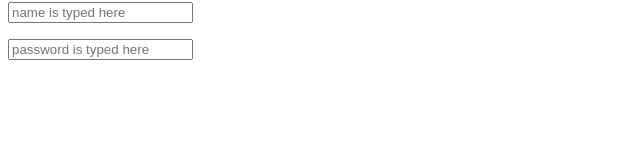
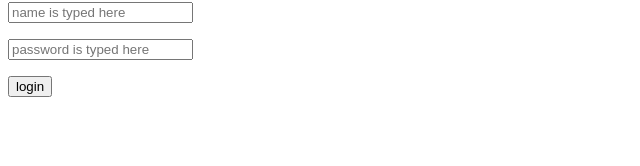
Before and after one commit to eawebmaster20/serviceworker-boilerplate, an Angular app: page / in a window 1280 px wide. Shown: the part 119-285 px from the top of the page, without its empty margins (0-640 px from the left). Built offline with nearby package versions, Linux system fonts and the light colour scheme.

Commit message:
update: add login button

```diff
--- a/src/app/app.component.html
+++ b/src/app/app.component.html
@@ -4,5 +4,6 @@
     <h3>new day has come</h3>
     <p><input type="text" placeholder="name is typed here"></p>
     <p><input type="password" placeholder="password is typed here"></p>
+    <p><button>login</button></p>
   </div>
 </div>
```
